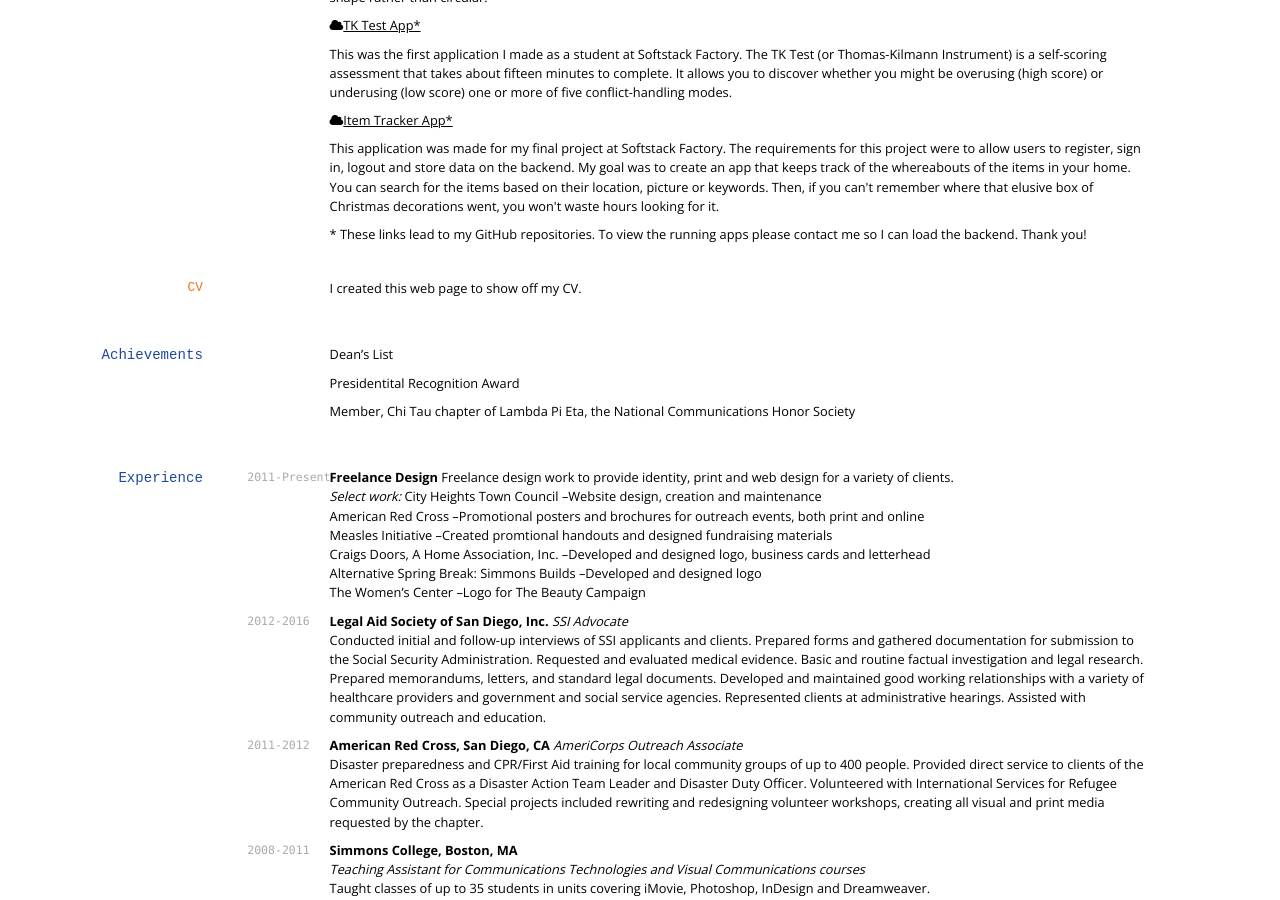
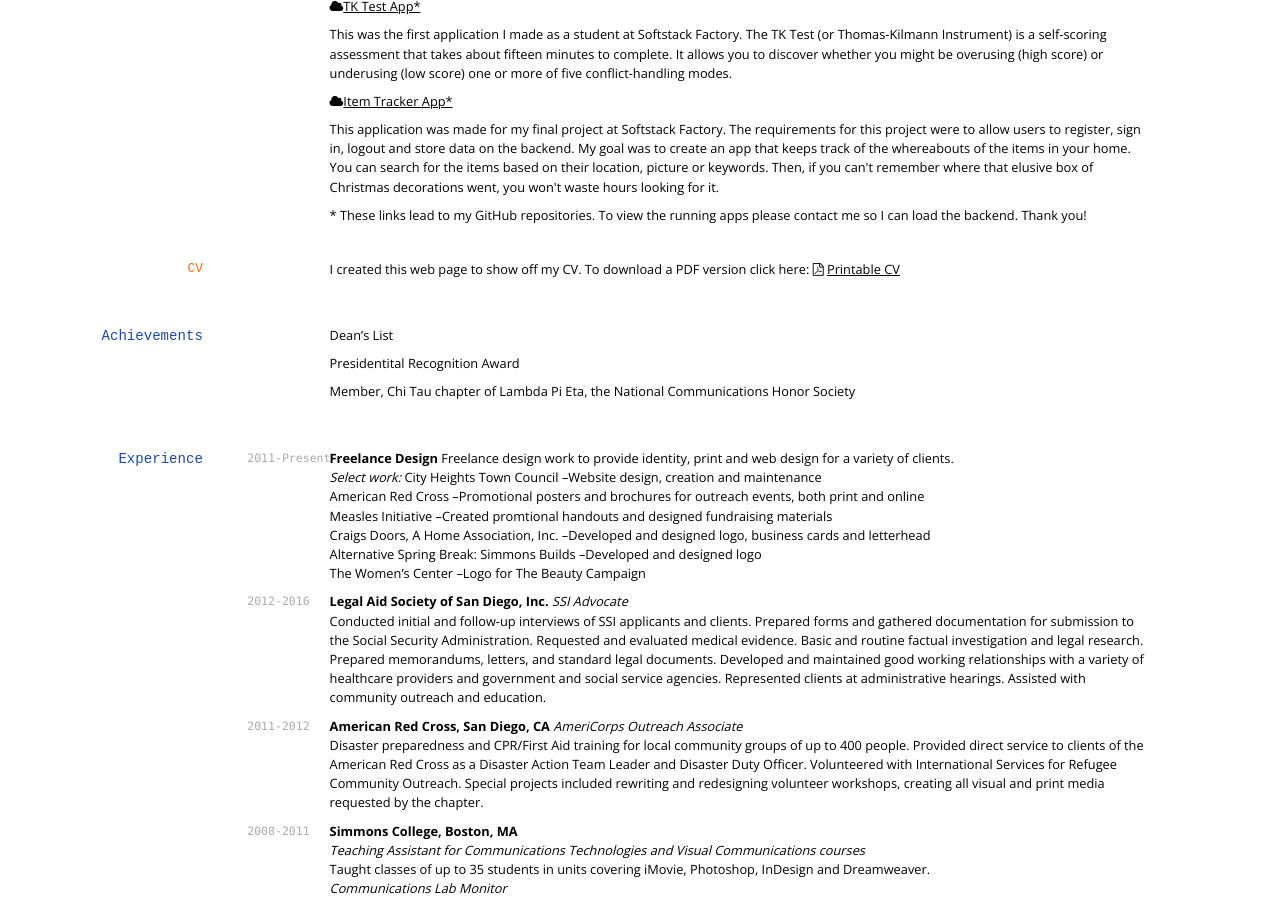
Before and after one commit to anoonan3805/anoonan.github.io, a Jekyll site: the page built from index.md, in a window 1280 px wide and 900 px high, scrolled down 1073 px. Built offline with Jekyll 4.4.1, drawn with Linux system fonts in a browser that asks for light colours; nearby versions of some CDN libraries.

Commit message:
CV link at top and middle of page

```diff
--- a/index.md
+++ b/index.md
@@ -12,6 +12,8 @@ Hybrid Mobile App Development Student and Technology Aficionado
 <a href="mailto:">asha.nair.noonan@gmail.com</a>
 |
 <i class="fa fa-github"></i> <a href="http://github.com/anoonan3805">anoonan3805</a>
+|
+<i class="fa fa-file-pdf-o" aria-hidden="true"></i> <a href="./media/ANNgd2016.pdf" target="_blank">Printable CV</a>
 
 </div>
 
@@ -28,7 +30,7 @@ volunteer work.
 
 `2016`
 __SoftStack Factory__ San Diego, CA<br>
-14 week intensive bootcamp dedicated to learning a complete technology stack and best practices regarding technology and corporate etiquette.<br>
+14 week intensive bootcamp dedicated to learning a complete technology stack and best practices regarding technology and corporate etiquette.
 Emphasis on mobile app development, using a hybrid approach that delivers native apps and backend services using an MBaaS.<br>
 
 `2007-2011`
@@ -92,7 +94,7 @@ remember where that elusive box of Christmas decorations went, you won't waste h
 
 ### CV
 
-I created this web page to show off my CV.
+I created this web page to show off my CV. To download a PDF version click here: <i class="fa fa-file-pdf-o" aria-hidden="true"></i> <a href="./media/ANNgd2016.pdf" target="_blank">Printable CV</a>
 
 ## Achievements
 
```
Also changed, not shown: 1 other file.
